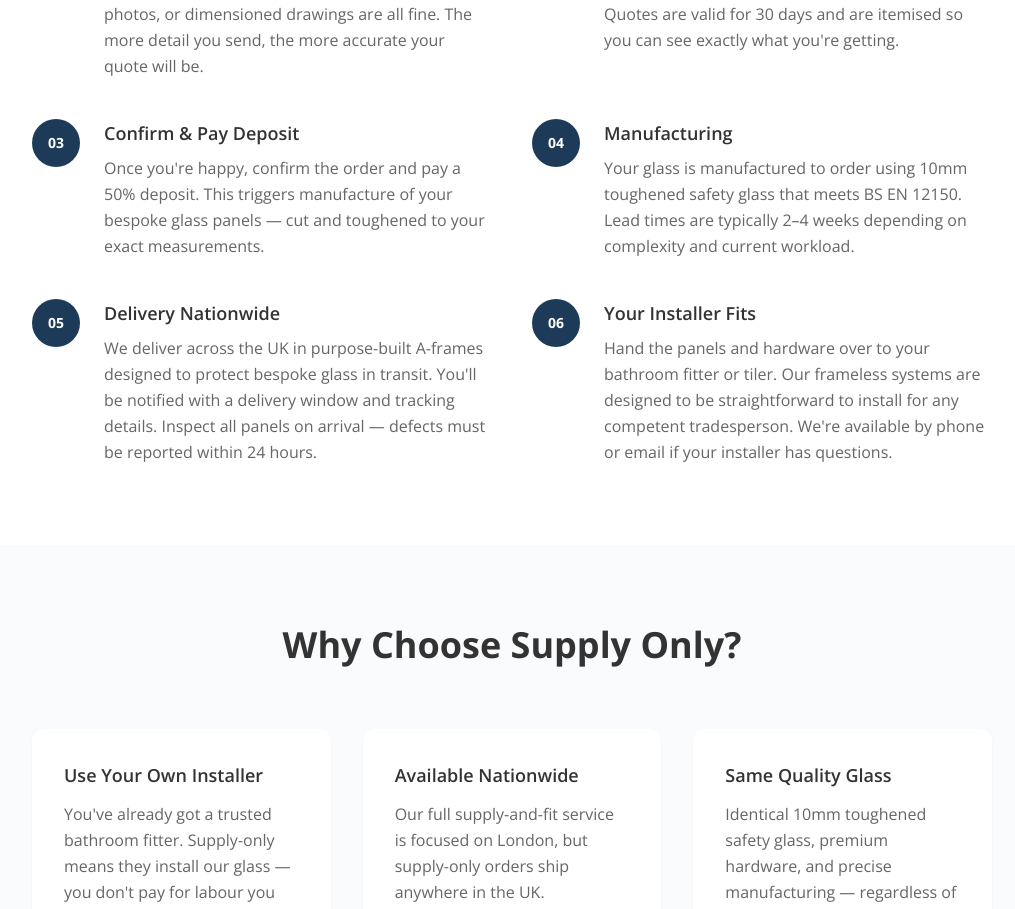
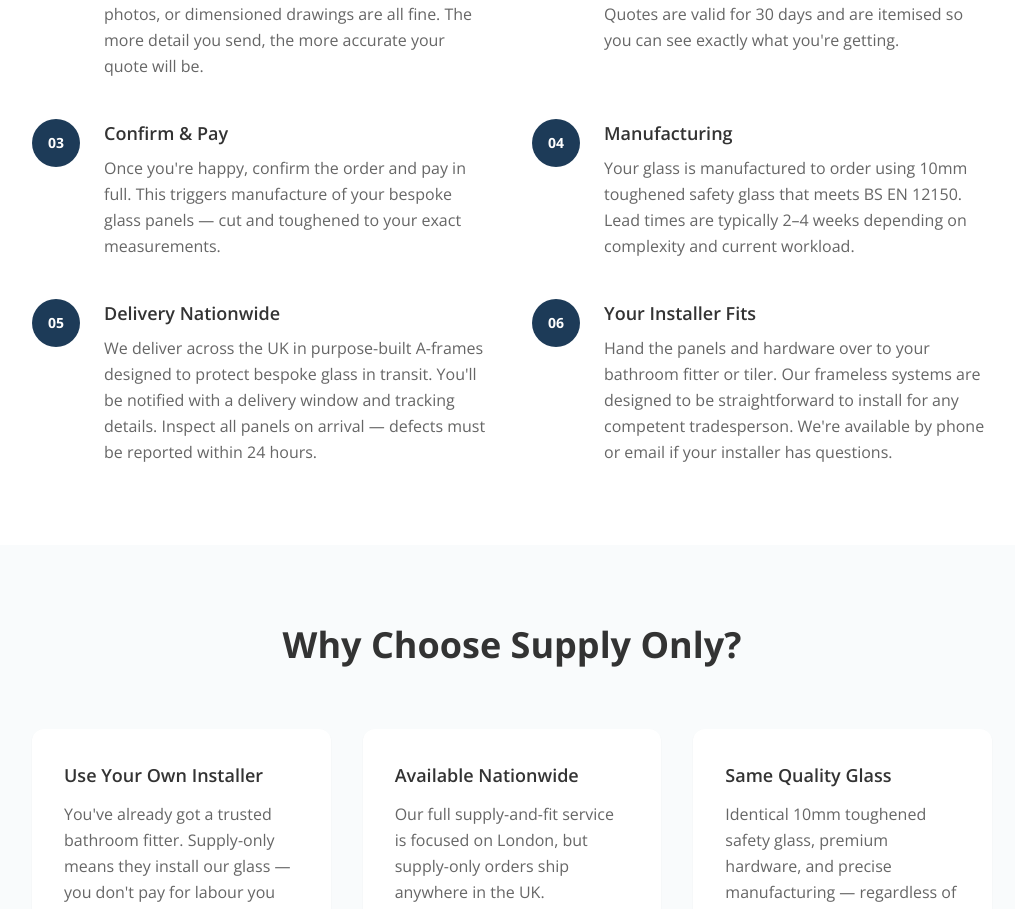
Before and after one commit to matthoppy/CustomShowers-Website, a React (Vite) app: page /supply-only in a window 1280 px wide. Shown: the part 963-1872 px from the top of the page, without its empty margins (128-1143 px from the left). Built offline with nearby package versions, Linux system fonts and the light colour scheme.

Commit message:
Update Supply Only step 03 to require full payment instead of deposit

```diff
--- a/src/pages/SupplyOnly.tsx
+++ b/src/pages/SupplyOnly.tsx
@@ -20,9 +20,9 @@ const steps = [
   },
   {
     number: "03",
-    title: "Confirm & Pay Deposit",
+    title: "Confirm & Pay",
     description:
-      "Once you're happy, confirm the order and pay a 50% deposit. This triggers manufacture of your bespoke glass panels — cut and toughened to your exact measurements.",
+      "Once you're happy, confirm the order and pay in full. This triggers manufacture of your bespoke glass panels — cut and toughened to your exact measurements.",
   },
   {
     number: "04",
```
